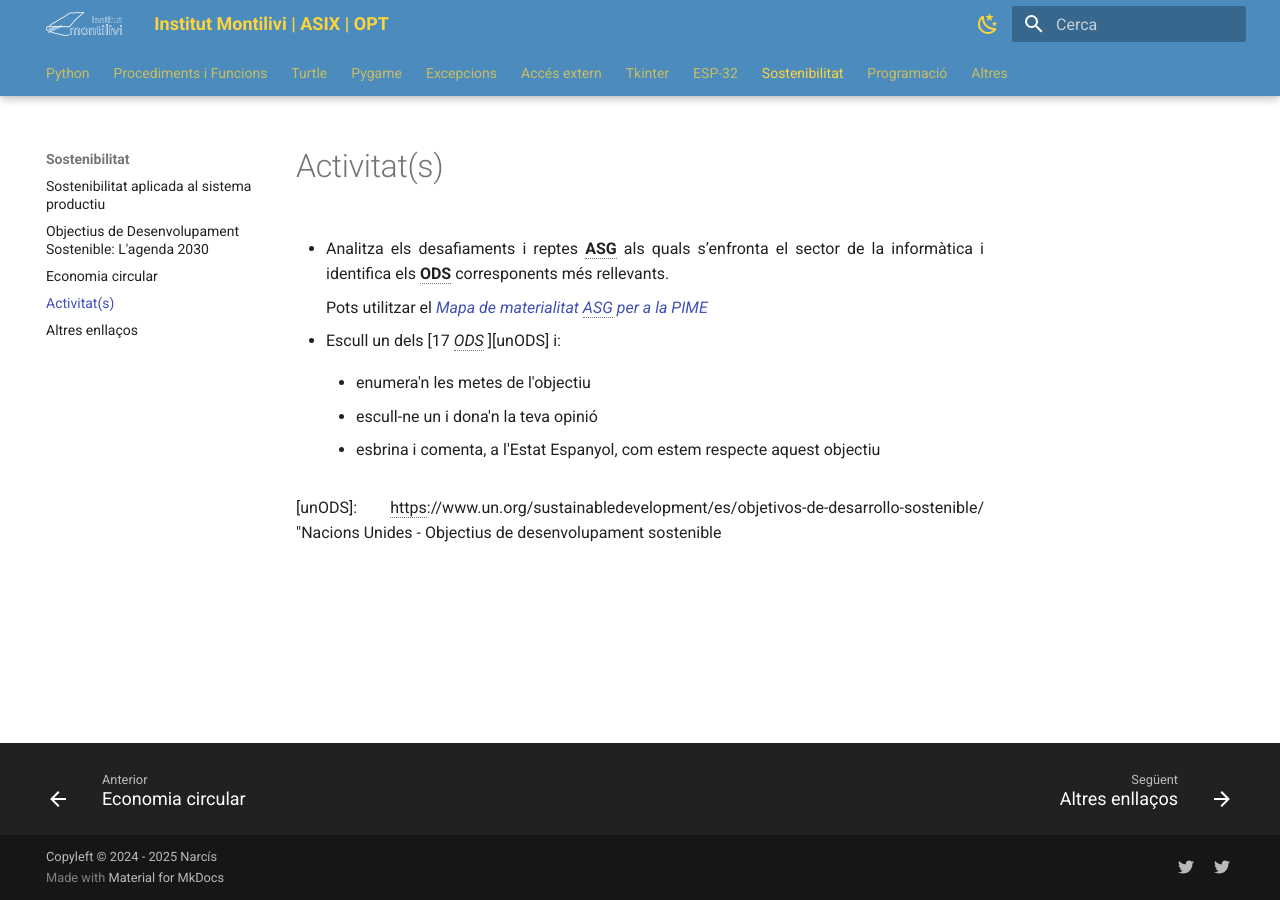
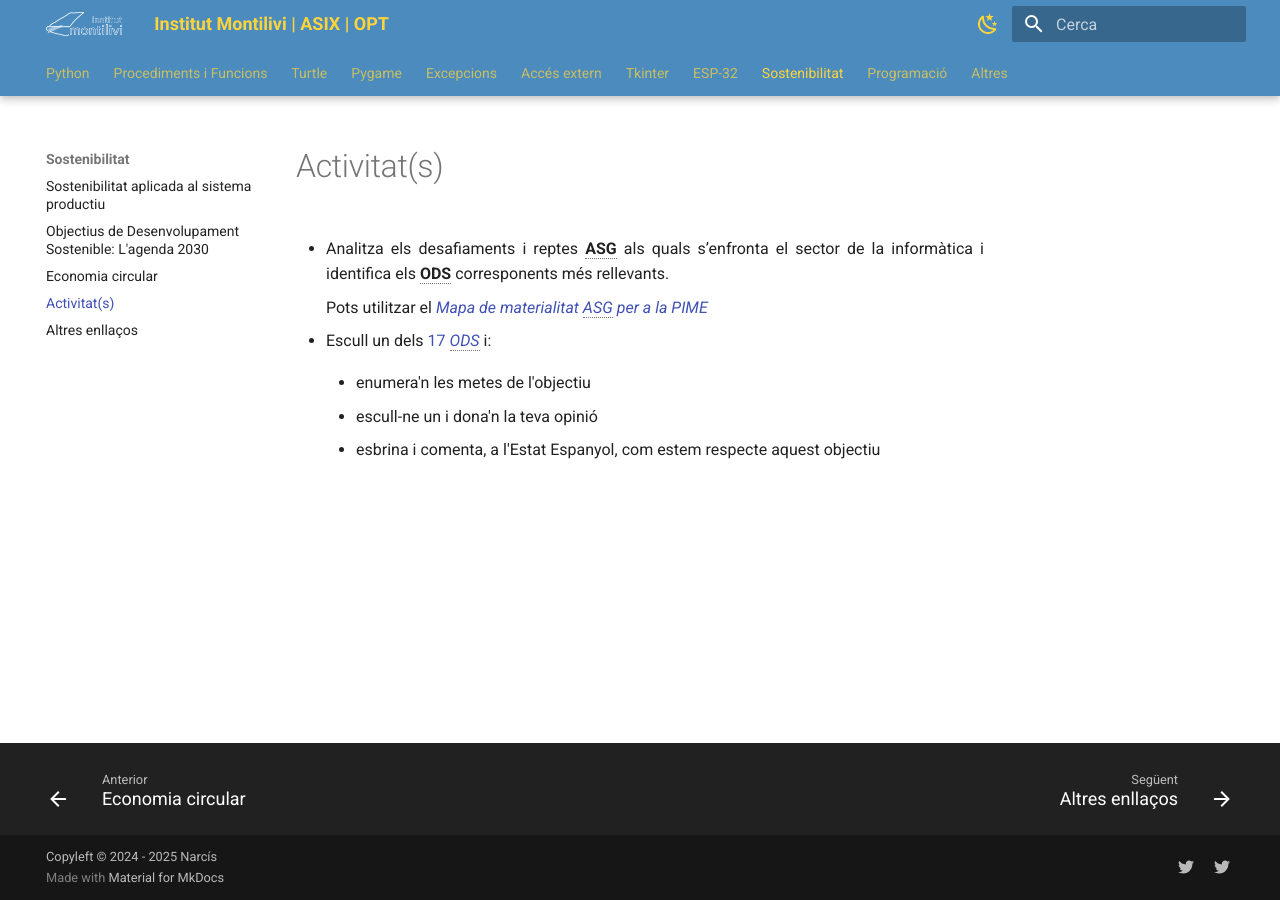
Before and after one commit to nbuisac/ASIX_OPT, an MkDocs documentation site: the page built from docs/sostenibilitat/sostenibilitat_004.md, in a window 1280 px wide. Built offline with MkDocs 1.6.1 and Material for MkDocs 9.7.7, drawn with Linux system fonts in a browser that asks for light colours; part of the change alters nothing that is shown.

```diff
--- a/docs/sostenibilitat/sostenibilitat_004.md
+++ b/docs/sostenibilitat/sostenibilitat_004.md
@@ -12,7 +12,8 @@
 
     * esbrina i comenta, a l'Estat Espanyol, com estem respecte aquest objectiu
 
-[Mapa-de-materialitat-ASG-per-a-la-PIME.xlsx]:  ./docs/Mapa-de-materialitat-ASG-per-a-la-PIME.xlsx "Mapa de materialitat ASG per a la PIME"
-[unODS]:   https://www.un.org/sustainabledevelopment/es/objetivos-de-desarrollo-sostenible/ "Nacions Unides - Objectius de desenvolupament sostenible
+[Mapa-de-materialitat-ASG-per-a-la-PIME.xlsx]:  https://mediambient.gencat.cat/web/.content/home/ambits_dactuacio/empresa_i_produccio_sostenible/finances-sostenibles/Mapa-de-materialitat-ASG-per-a-la-PIME.xlsx "Mapa de materialitat ASG per a la PIME"
+
+[unODS]:   https://www.un.org/sustainabledevelopment/es/objetivos-de-desarrollo-sostenible/ "Nacions Unides - Objectius de desenvolupament sostenible"
 
 --8<-- ".acronims.txt"
```
Also changed, not shown: docs/sostenibilitat/img/S_SDG_Icons-01-18.jpg (added), docs/sostenibilitat/img/dissetReptes.jpg, docs/sostenibilitat/img/un-logo.png (added).
